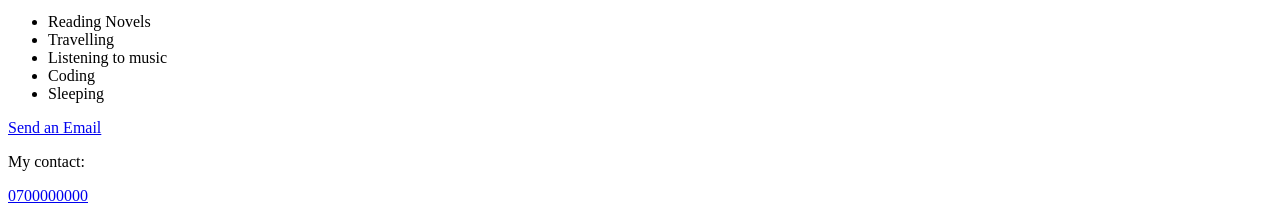
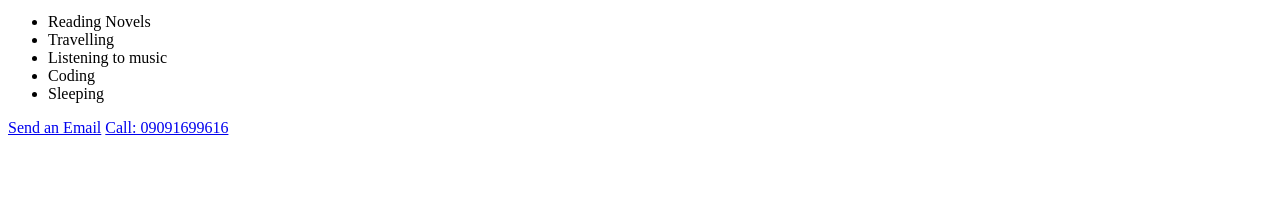
Before and after one commit to chizobaemeghiebo/html-only-project, a plain HTML site: page index.html in a window 1280 px wide. Shown: the part 2769-2982 px from the top of the page. After the commit the page ends 2922 px from the top, so only its background shows below. Drawn offline with Linux system fonts and the light colour scheme.

Commit message:
corrected html structure

```diff
--- a/index.html
+++ b/index.html
@@ -8,7 +8,6 @@
   <body>
     <header>
       <h1>My profile</h1>
-
       <nav>
         <ul>
           <li><a href="#bio">About Me</a></li>
@@ -44,9 +43,8 @@
     <footer id="contact">
       <p>
         <a href="mailto:zeddzen.001@gmail.com">Send an Email</a>
+        <a href="tel:09091699616">Call: 09091699616</a>
       </p>
-      <p>My contact:</p>
-      <a href="tel:0700000000">0700000000</a>
     </footer>
   </body>
 </html>
```
Also changed, not shown: profilepic.jpg.
